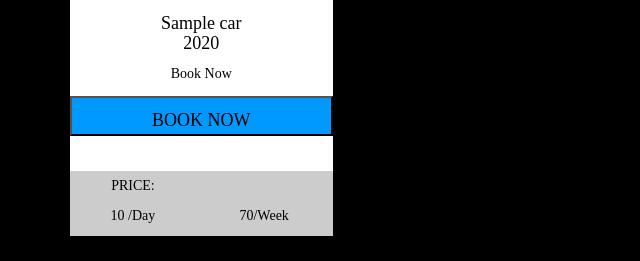
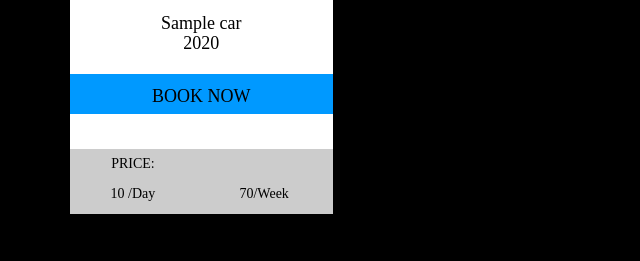
Before and after one commit to loyos/RentalCar, a CakePHP app: the page made by app/View/Index/vehicles.ctp in a window 1280 px wide. Shown: the part 229-490 px from the top of the page, without its empty margins (0-640 px from the left). Run offline with PHP 8.4 and a stand-in for CakePHP, Linux system fonts and the light colour scheme; the template is opened without the code that fills it: most values are stand-ins (such as "Sample title", 1, 10 or a date in 2020); some libraries are stand-ins or nearby versions.

Commit message:
vehicles link fixed

```diff
--- a/app/View/Index/vehicles.ctp
+++ b/app/View/Index/vehicles.ctp
@@ -9,10 +9,10 @@
 						echo $this->Html->image('cars/'.$c['Car']['url'], array('width' => '262px', 'height' => '136px'));
 						echo '<h3>'. $c['Car']['name']. '<br>'. $c['Car']['year']  .'</h3>';
 
-						echo $this->Html->link('Book Now',array('controller' => 'index', 'action' => 'view', $c['Car']['id']));
+						echo $this->Html->link('Book Now',array('controller' => 'index', 'action' => 'view', $c['Car']['id']), array('class' => 'boton'));
 					?>
 
-					<a href="vehicle.php?id=101"><input class="boton" type="submit" value="BOOK NOW"></input></a>
+					<!-- <a href="vehicle.php?id=101"><input class="boton" type="submit" value="BOOK NOW"></input></a> -->
 					<div class="bottom-line">
 						<table class="car-table">
 							<tr>
```
